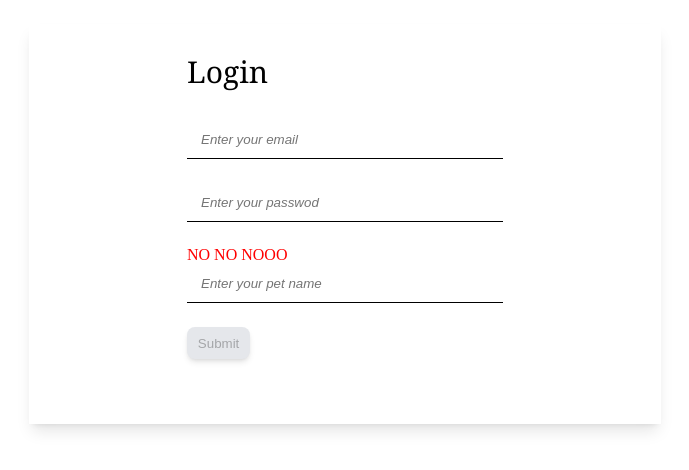
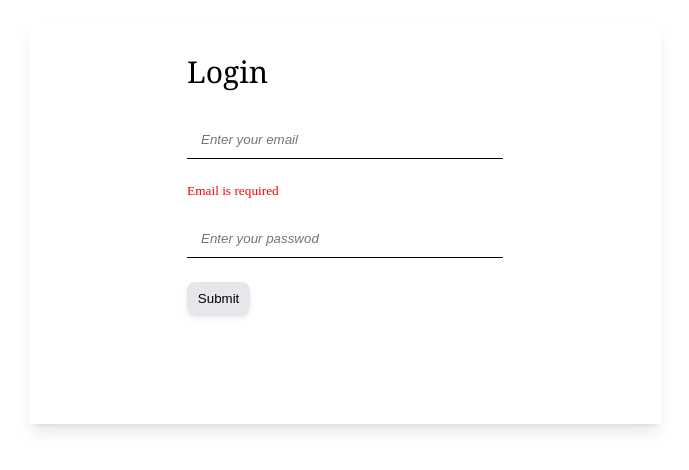
Before and after one commit to otoNoKokyu/Angular-TaskSubtask, an Angular app: page / in a window 1280 px wide. Shown: the part 184-654 px from the top of the page, without its empty margins (295-984 px from the left). Built offline with nearby package versions, Linux system fonts and the light colour scheme; what cuid would draw is missing.

Commit message:
login componenet custom validator

```diff
--- a/src/app/login/login.component.html
+++ b/src/app/login/login.component.html
@@ -1,40 +1,49 @@
 <section class="h-screen flex items-center justify-center">
     <div class="w-3/6 h-2/4  flex  justify-center shadow-lg">
-        <form  ngDefaultControl [formGroup]="reactiveForm" (ngSubmit)="onSubmit()" class="flex flex-col w-3/6 ">
-        <h3 class="font-serif font-normal text-3xl border-red">Login</h3>
+        <form ngDefaultControl [formGroup]="reactiveForm" (ngSubmit)="onSubmit()" class="flex flex-col w-3/6 ">
+            <h3 class="font-serif font-normal text-3xl border-red">Login</h3>
 
+            <div  formGroupName="details">
 
-            <div  class=" flex flex-col" formGroupName="details">
-                <input  class=" outline-0 mb-6 h-9  placeholder:pl-3  placeholder:italic
-                border-b border-solid border-black border-0"
-                 type="email" name="email" placeholder="Enter your email" formControlName="email"  >
+                <div class="flex flex-col">
+                    <input class=" outline-0 mb-6 h-9  placeholder:pl-3  placeholder:italic
+                border-b border-solid border-black border-0" type="email" name="email" placeholder="Enter your email"
+                        formControlName="email">
+                    <small style="color: #ff0000;"
+                        *ngIf=" reactiveForm.get('details.email').errors && reactiveForm.get('details.email').errors['required']">
+                        Email is required</small>
+                    <small style="color: red;"
+                    *ngIf=" reactiveForm.get('details.email').errors && reactiveForm.get('details.email').errors['isEmailError']">
+                    Fuck you</small>
+                </div>
 
-               <!-- <label for="passwod">Password</label> -->
-               <input class=" outline-0 mb-6 h-9  placeholder:pl-3  placeholder:italic border-b
-                border-solid border-black border-0"
-                type="password" name="password" placeholder="Enter your passwod"  formControlName="password">
+                <div class="mt-5 flex flex-col ">
+                    <input class=" outline-0 mb-6 h-9  placeholder:pl-3  placeholder:italic border-b
+                border-solid border-black border-0" type="password" name="password" placeholder="Enter your passwod"
+                        formControlName="password">
+
+                    <small style="color: red;"
+                        *ngIf=" reactiveForm?.get('details.password').value && !reactiveForm?.get('details.password').valid">
+                        Password is not valid
+                    </small>
+                </div>
+
+            </div>
+
+            <!-- <label for="passwod">Password</label> -->
 
 
 
-            <span style="color: red;" *ngIf="!reactiveForm.get('details.email').valid">
-                NO NO NOOO
-            </span>
-
-            </div>
 
 
 
-            <input class=" outline-0 mb-6 h-9  placeholder:pl-3  placeholder:italic border-b
-            border-solid border-black border-0"
-            type="text" name="petName" placeholder="Enter your pet name"  formControlName="petName">
 
 
             <!-- <label class="mb-3" for="email">Email</label> -->
 
 
             <input class=" outline-0 w-1/5 h-8 rounded-lg bg-gray-200 font-light
-             border-none placeholder:font-mono shadow-md"
-             type="submit" value="Submit" [disabled]="! reactiveForm.valid"  >
+             border-none placeholder:font-mono shadow-md" type="submit" value="Submit" >
         </form>
 
     </div>
--- a/src/app/login/login.component.ts
+++ b/src/app/login/login.component.ts
@@ -9,17 +9,24 @@ import { FormControl, FormGroup, Validators } from '@angular/forms';
 export class LoginComponent implements OnInit  {
 
   title = "ReactiveForms"
-  reactiveForm: FormGroup;
+  reactiveForm: FormGroup
+
+
   onSubmit(){
-    console.log(this.reactiveForm.value)
+
+    console.log(this.reactiveForm)
   }
+  emailValidator(email:FormControl){
+    if( email.value && email.value === "rumpa.dey@gmail.com") return {isEmailError:true }
+    return null
+  }
+
   ngOnInit(): void {
     this.reactiveForm = new FormGroup({
       details: new FormGroup({
-        email: new FormControl(null,[Validators.required, Validators.email]),
-        password: new FormControl(null, Validators.required)
-      }),
-      petName: new FormControl(null,Validators.required)
+        email: new FormControl("",[Validators.required, Validators.email, this.emailValidator]),
+        password: new FormControl("", [Validators.required])
+      })
 
     })
   }
```
